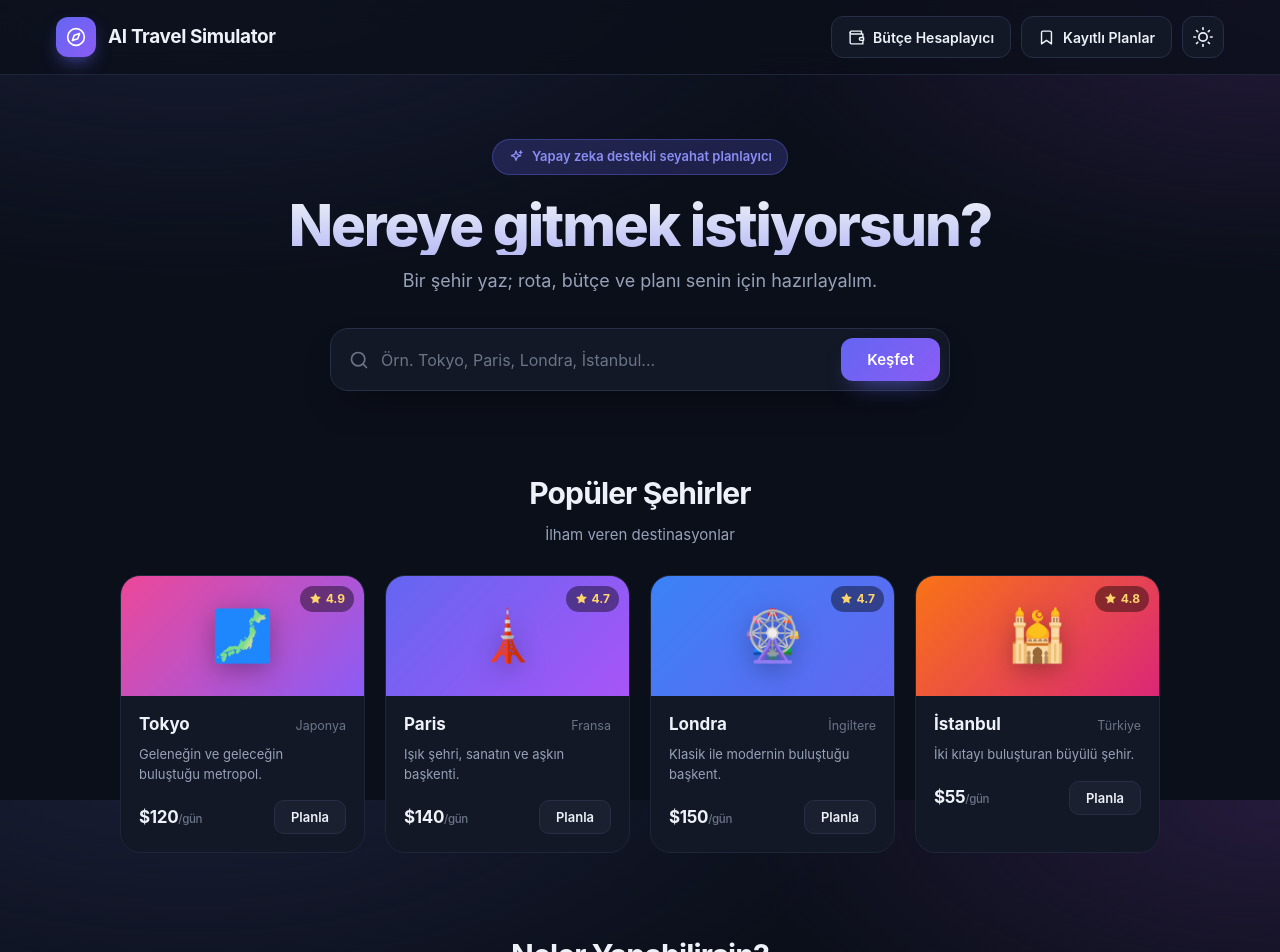
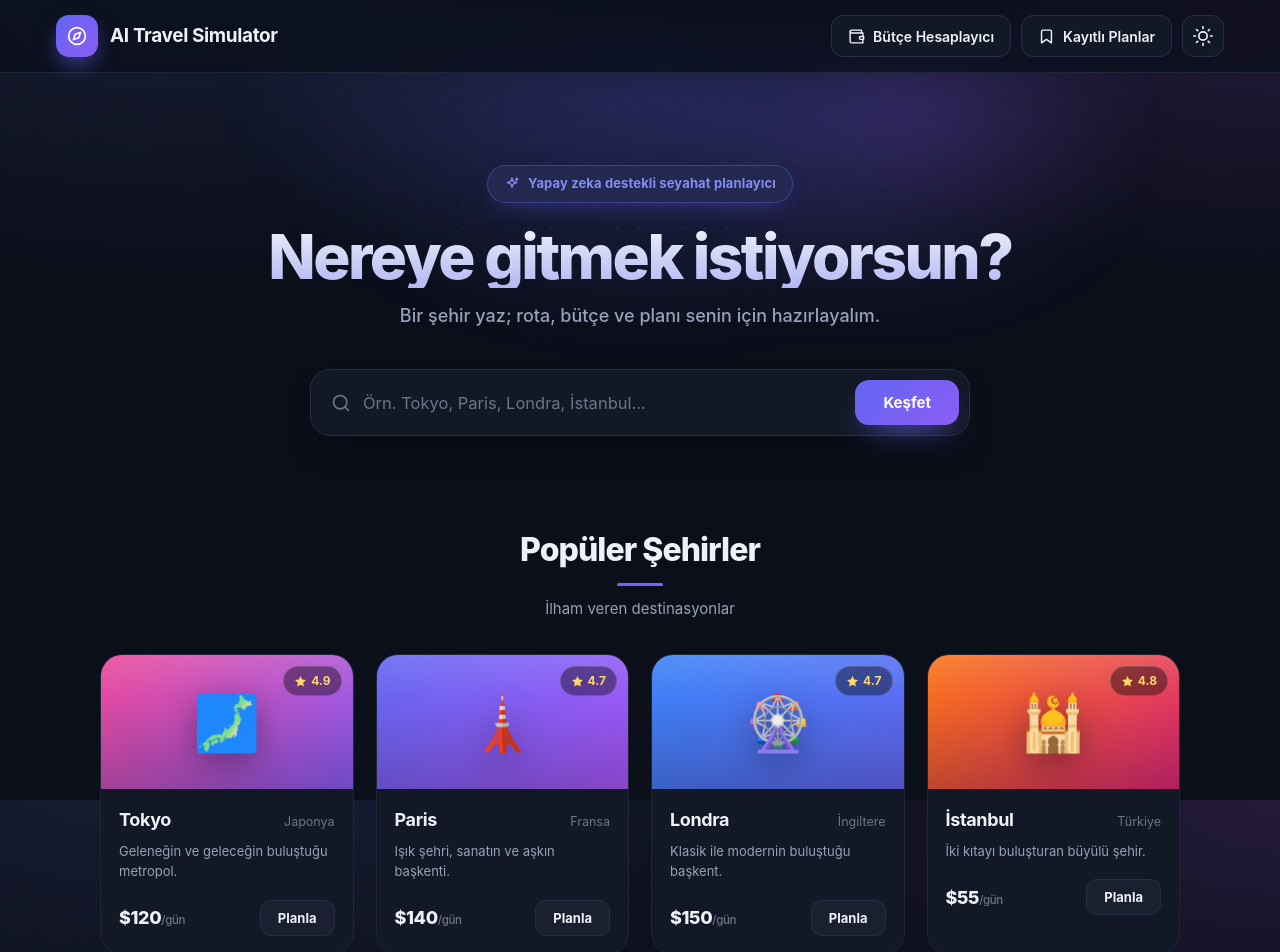
Before and after one commit to Ecrincvs/ai-travel-simulator, a React (Vite) app: page / in a window 1280 px wide. Shown: the top 952 px of the page. Built offline with nearby package versions, Linux system fonts and the light colour scheme.

Commit message:
Improve homepage premium UI

```diff
--- a/src/components/HomePage.css
+++ b/src/components/HomePage.css
@@ -13,9 +13,9 @@
   align-items: center;
   justify-content: space-between;
   gap: 16px;
-  padding: 16px clamp(18px, 5vw, 56px);
-  background: color-mix(in srgb, var(--bg) 76%, transparent);
-  backdrop-filter: blur(12px);
+  padding: 15px clamp(18px, 5vw, 56px);
+  background: color-mix(in srgb, var(--bg) 72%, transparent);
+  backdrop-filter: blur(16px) saturate(1.2);
   border-bottom: 1px solid var(--border-soft);
 }
 .home-brand {
@@ -26,16 +26,21 @@
 .home-brand-mark {
   display: grid;
   place-items: center;
-  width: 40px;
-  height: 40px;
-  border-radius: 12px;
+  width: 42px;
+  height: 42px;
+  border-radius: 13px;
   background: var(--accent-grad);
   color: #fff;
-  box-shadow: 0 8px 20px -8px var(--accent);
+  box-shadow: 0 10px 24px -8px var(--accent);
+  transition: transform 0.2s ease, box-shadow 0.2s ease;
+}
+.home-brand:hover .home-brand-mark {
+  transform: rotate(-8deg) scale(1.05);
+  box-shadow: 0 14px 30px -8px var(--accent);
 }
 .home-brand-text {
   font-size: clamp(16px, 2.4vw, 19px);
-  font-weight: 700;
+  font-weight: 750;
   letter-spacing: -0.02em;
 }
 .home-nav-actions {
@@ -55,12 +60,18 @@
   color: var(--text);
   font-size: 14px;
   font-weight: 600;
-  transition: all 0.16s ease;
+  transition: transform 0.16s ease, border-color 0.16s ease,
+    color 0.16s ease, background 0.16s ease, box-shadow 0.16s ease;
 }
 .home-saved-btn:hover {
   border-color: var(--accent);
   color: var(--accent);
   background: var(--surface-hover);
+  transform: translateY(-2px);
+  box-shadow: 0 10px 22px -14px var(--accent);
+}
+.home-saved-btn:active {
+  transform: translateY(0);
 }
 .home-theme-btn {
   display: grid;
@@ -71,11 +82,12 @@
   border: 1px solid var(--border);
   background: var(--surface);
   color: var(--text);
-  transition: all 0.16s ease;
+  transition: all 0.18s ease;
 }
 .home-theme-btn:hover {
   border-color: var(--accent);
   background: var(--surface-hover);
+  transform: translateY(-2px) rotate(12deg);
 }
 
 @media (max-width: 480px) {
@@ -93,70 +105,151 @@
 .home-main {
   flex: 1;
   width: 100%;
-  max-width: 1120px;
+  max-width: 1160px;
   margin: 0 auto;
-  padding: clamp(28px, 5vw, 64px) clamp(18px, 5vw, 40px);
+  padding: clamp(32px, 5vw, 72px) clamp(18px, 5vw, 40px);
   display: flex;
   flex-direction: column;
-  gap: clamp(44px, 7vw, 80px);
+  gap: clamp(52px, 7vw, 92px);
 }
 
 /* ---------- Hero ---------- */
 .home-hero {
+  position: relative;
   text-align: center;
   display: flex;
   flex-direction: column;
   align-items: center;
+  padding-top: clamp(8px, 3vw, 28px);
+}
+/* Premium aurora glow behind the hero (contained — no overflow) */
+.home-hero::before {
+  content: '';
+  position: absolute;
+  inset: -70px 8% auto 8%;
+  height: 380px;
+  background: radial-gradient(
+      62% 100% at 50% 0%,
+      color-mix(in srgb, var(--accent) 42%, transparent),
+      transparent 72%
+    ),
+    radial-gradient(
+      40% 80% at 78% 12%,
+      color-mix(in srgb, var(--accent-2) 32%, transparent),
+      transparent 70%
+    );
+  filter: blur(34px);
+  opacity: 0.75;
+  pointer-events: none;
+  z-index: 0;
+  animation: home-aurora 9s ease-in-out infinite alternate;
+  will-change: transform, opacity;
+}
+/* Subtle dot-grid texture behind the hero, faded toward the edges */
+.home-hero::after {
+  content: '';
+  position: absolute;
+  inset: -8px 0 auto;
+  height: 320px;
+  background-image: radial-gradient(
+    color-mix(in srgb, var(--text) 20%, transparent) 1px,
+    transparent 1.6px
+  );
+  background-size: 22px 22px;
+  -webkit-mask-image: radial-gradient(58% 70% at 50% 28%, #000, transparent 76%);
+  mask-image: radial-gradient(58% 70% at 50% 28%, #000, transparent 76%);
+  opacity: 0.35;
+  pointer-events: none;
+  z-index: 0;
+}
+.home-hero > * {
+  position: relative;
+  z-index: 1;
+}
+@keyframes home-aurora {
+  from {
+    transform: translate3d(-14px, 0, 0) scale(1);
+    opacity: 0.68;
+  }
+  to {
+    transform: translate3d(14px, -8px, 0) scale(1.05);
+    opacity: 0.82;
+  }
+}
+@media (prefers-reduced-motion: reduce) {
+  .home-hero::before {
+    animation: none;
+  }
 }
 .home-badge {
   display: inline-flex;
   align-items: center;
   gap: 8px;
-  padding: 7px 15px;
+  padding: 8px 16px;
   border-radius: 999px;
-  background: color-mix(in srgb, var(--accent) 22%, transparent);
-  border: 1px solid color-mix(in srgb, var(--accent) 38%, transparent);
-  color: color-mix(in srgb, var(--accent) 72%, var(--text));
+  background: color-mix(in srgb, var(--accent) 20%, var(--surface));
+  border: 1px solid color-mix(in srgb, var(--accent) 40%, transparent);
+  color: color-mix(in srgb, var(--accent) 74%, var(--text));
   font-size: 13px;
-  font-weight: 600;
+  font-weight: 650;
+  letter-spacing: 0.01em;
+  box-shadow: 0 8px 24px -12px color-mix(in srgb, var(--accent) 65%, transparent);
+  backdrop-filter: blur(4px);
 }
 .home-title {
-  margin: 20px 0 12px;
-  font-size: clamp(30px, 6.5vw, 58px);
-  font-weight: 800;
-  letter-spacing: -0.035em;
-  line-height: 1.05;
-  background: linear-gradient(180deg, var(--text), color-mix(in srgb, var(--text) 62%, var(--accent)));
+  margin: 22px 0 14px;
+  font-size: clamp(32px, 6.6vw, 62px);
+  font-weight: 850;
+  letter-spacing: -0.04em;
+  line-height: 1.03;
+  background: linear-gradient(
+    180deg,
+    var(--text),
+    color-mix(in srgb, var(--text) 58%, var(--accent))
+  );
   -webkit-background-clip: text;
   background-clip: text;
   color: transparent;
 }
 .home-subtitle {
-  margin: 0 0 34px;
+  margin: 0 0 38px;
   font-size: clamp(15px, 2.4vw, 18px);
+  font-weight: 450;
   color: var(--text-muted);
   max-width: 540px;
+  line-height: 1.6;
 }
 
 .home-search {
   width: 100%;
-  max-width: 620px;
+  max-width: 660px;
   display: flex;
   align-items: center;
   gap: 8px;
-  padding: 9px 9px 9px 18px;
-  border-radius: 18px;
+  padding: 10px 10px 10px 20px;
+  border-radius: 20px;
   background: var(--surface);
   border: 1px solid var(--border);
-  box-shadow: var(--shadow);
-  transition: border-color 0.16s ease;
+  box-shadow: 0 24px 60px -34px rgba(20, 24, 45, 0.5), var(--shadow);
+  transition: border-color 0.18s ease, box-shadow 0.18s ease,
+    transform 0.18s ease;
+}
+.home-search:hover {
+  border-color: color-mix(in srgb, var(--accent) 45%, var(--border));
 }
 .home-search:focus-within {
   border-color: var(--accent);
+  box-shadow: 0 0 0 4px color-mix(in srgb, var(--accent) 18%, transparent),
+    0 24px 60px -30px color-mix(in srgb, var(--accent) 45%, transparent);
+  transform: translateY(-1px);
 }
 .home-search-icon {
   color: var(--text-dim);
   flex-shrink: 0;
+  transition: color 0.18s ease;
+}
+.home-search:focus-within .home-search-icon {
+  color: var(--accent);
 }
 .home-search input {
   flex: 1;
@@ -165,42 +258,82 @@
   outline: none;
   background: transparent;
   color: var(--text);
-  font-size: 16px;
-  padding: 10px 4px;
+  font-size: 16.5px;
+  font-weight: 500;
+  padding: 11px 4px;
 }
 .home-search input::placeholder {
   color: var(--text-dim);
+  font-weight: 400;
 }
 .home-search-btn {
-  padding: 12px 26px;
+  position: relative;
+  overflow: hidden;
+  padding: 13px 28px;
   border: none;
-  border-radius: 12px;
+  border-radius: 14px;
   background: var(--accent-grad);
   color: #fff;
   font-size: 15px;
-  font-weight: 600;
+  font-weight: 700;
   white-space: nowrap;
-  box-shadow: 0 12px 26px -14px var(--accent);
-  transition: transform 0.15s ease, filter 0.15s ease;
+  box-shadow: 0 14px 30px -14px var(--accent);
+  transition: transform 0.16s ease, filter 0.16s ease, box-shadow 0.16s ease;
+}
+/* Sheen sweep on hover */
+.home-search-btn::before {
+  content: '';
+  position: absolute;
+  inset: 0;
+  background: linear-gradient(
+    115deg,
+    transparent 30%,
+    rgba(255, 255, 255, 0.4) 50%,
+    transparent 70%
+  );
+  transform: translateX(-130%);
+  transition: transform 0.6s ease;
+  pointer-events: none;
 }
 .home-search-btn:hover {
-  transform: translateY(-1px);
-  filter: brightness(1.06);
+  transform: translateY(-2px);
+  filter: brightness(1.08);
+  box-shadow: 0 20px 38px -14px var(--accent);
+}
+.home-search-btn:hover::before {
+  transform: translateX(130%);
+}
+.home-search-btn:active {
+  transform: translateY(0);
 }
 
 /* ---------- Sections ---------- */
 .home-section-head {
   text-align: center;
-  margin-bottom: 28px;
+  margin-bottom: 34px;
 }
 .home-section-head h2 {
+  position: relative;
+  display: inline-block;
   margin: 0;
-  font-size: clamp(22px, 3.5vw, 30px);
-  font-weight: 750;
+  padding-bottom: 12px;
+  font-size: clamp(23px, 3.5vw, 32px);
+  font-weight: 800;
   letter-spacing: -0.03em;
 }
+.home-section-head h2::after {
+  content: '';
+  position: absolute;
+  left: 50%;
+  bottom: 0;
+  transform: translateX(-50%);
+  width: 46px;
+  height: 3px;
+  border-radius: 999px;
+  background: var(--accent-grad);
+}
 .home-section-head p {
-  margin: 8px 0 0;
+  margin: 12px 0 0;
   font-size: 15px;
   color: var(--text-muted);
 }
@@ -210,15 +343,15 @@
   flex-direction: column;
   align-items: center;
   gap: 8px;
-  padding: 48px 24px;
+  padding: 52px 24px;
   text-align: center;
   color: var(--text-muted);
   border: 1px dashed var(--border);
-  border-radius: var(--radius);
+  border-radius: 22px;
   background: var(--surface);
 }
 .home-empty-emoji {
-  font-size: 34px;
+  font-size: 36px;
   margin-bottom: 4px;
 }
 .home-empty p {
@@ -231,7 +364,7 @@
   font-size: 13.5px;
 }
 .home-empty-btn {
-  margin-top: 8px;
+  margin-top: 10px;
   padding: 10px 20px;
   border-radius: 11px;
   border: 1px solid var(--border);
@@ -244,53 +377,98 @@
 .home-empty-btn:hover {
   border-color: var(--accent);
   color: var(--accent);
+  transform: translateY(-1px);
 }
 
 /* ---------- City cards ---------- */
 .home-cities {
   display: grid;
   grid-template-columns: repeat(4, 1fr);
-  gap: 20px;
+  gap: 22px;
 }
 .home-city {
-  border-radius: 20px;
+  position: relative;
+  border-radius: 22px;
   overflow: hidden;
   background: var(--surface);
   border: 1px solid var(--border-soft);
-  transition: transform 0.18s ease, box-shadow 0.18s ease, border-color 0.18s ease;
+  transition: transform 0.22s cubic-bezier(0.22, 1, 0.36, 1),
+    box-shadow 0.22s ease, border-color 0.22s ease;
 }
 .home-city:hover {
-  transform: translateY(-5px);
-  border-color: var(--accent);
-  box-shadow: var(--shadow);
+  transform: translateY(-7px);
+  border-color: color-mix(in srgb, var(--accent) 55%, var(--border));
+  box-shadow: 0 28px 52px -28px color-mix(in srgb, var(--accent) 55%, transparent),
+    var(--shadow);
 }
 .home-city-banner {
   position: relative;
-  height: 120px;
+  height: 134px;
   display: grid;
   place-items: center;
+  overflow: hidden;
+}
+/* Depth: soft top highlight + bottom shade over the gradient */
+.home-city-banner::after {
+  content: '';
+  position: absolute;
+  inset: 0;
+  background: linear-gradient(
+    180deg,
+    rgba(255, 255, 255, 0.12),
+    transparent 32%,
+    rgba(0, 0, 0, 0.2)
+  );
+  pointer-events: none;
+}
+/* Sheen sweep across the banner on card hover */
+.home-city-banner::before {
+  content: '';
+  position: absolute;
+  inset: 0;
+  z-index: 2;
+  background: linear-gradient(
+    115deg,
+    transparent 38%,
+    rgba(255, 255, 255, 0.28) 50%,
+    transparent 62%
+  );
+  transform: translateX(-125%);
+  transition: transform 0.7s ease;
+  pointer-events: none;
+}
+.home-city:hover .home-city-banner::before {
+  transform: translateX(125%);
 }
 .home-city-emoji {
-  font-size: 50px;
-  filter: drop-shadow(0 6px 12px rgba(0, 0, 0, 0.3));
+  position: relative;
+  z-index: 1;
+  font-size: 54px;
+  filter: drop-shadow(0 8px 16px rgba(0, 0, 0, 0.35));
+  transition: transform 0.25s ease;
+}
+.home-city:hover .home-city-emoji {
+  transform: scale(1.1) translateY(-2px);
 }
 .home-city-rating {
   position: absolute;
-  top: 10px;
-  right: 10px;
+  z-index: 1;
+  top: 11px;
+  right: 11px;
   display: inline-flex;
   align-items: center;
   gap: 4px;
-  padding: 4px 9px;
+  padding: 5px 10px;
   border-radius: 999px;
-  background: rgba(0, 0, 0, 0.42);
-  backdrop-filter: blur(4px);
+  background: rgba(0, 0, 0, 0.4);
+  backdrop-filter: blur(6px);
+  border: 1px solid rgba(255, 255, 255, 0.16);
   color: #ffd66b;
   font-size: 12px;
   font-weight: 700;
 }
 .home-city-body {
-  padding: 16px 18px 18px;
+  padding: 17px 18px 18px;
 }
 .home-city-head {
   display: flex;
@@ -300,18 +478,19 @@
 }
 .home-city-head h3 {
   margin: 0;
-  font-size: 17px;
-  font-weight: 700;
+  font-size: 18px;
+  font-weight: 750;
+  letter-spacing: -0.02em;
 }
 .home-city-head span {
   font-size: 12.5px;
   color: var(--text-dim);
 }
 .home-city-desc {
-  margin: 8px 0 16px;
+  margin: 8px 0 18px;
   font-size: 13px;
   color: var(--text-muted);
-  line-height: 1.5;
+  line-height: 1.55;
 }
 .home-city-foot {
   display: flex;
@@ -320,8 +499,8 @@
   gap: 8px;
 }
 .home-city-price {
-  font-size: 17px;
-  font-weight: 700;
+  font-size: 18px;
+  font-weight: 800;
   letter-spacing: -0.02em;
 }
 .home-city-price small {
@@ -330,68 +509,91 @@
   color: var(--text-dim);
 }
 .home-city-btn {
-  padding: 8px 16px;
+  padding: 9px 17px;
   border: 1px solid var(--border);
-  border-radius: 10px;
+  border-radius: 11px;
   background: var(--surface-2);
   color: var(--text);
   font-size: 13px;
-  font-weight: 600;
-  transition: all 0.16s ease;
+  font-weight: 650;
+  transition: transform 0.16s ease, background 0.16s ease,
+    border-color 0.16s ease, color 0.16s ease, box-shadow 0.16s ease;
 }
 .home-city-btn:hover {
   background: var(--accent-grad);
   border-color: transparent;
   color: #fff;
+  transform: translateY(-2px);
+  box-shadow: 0 12px 24px -12px var(--accent);
+}
+.home-city-btn:active {
+  transform: translateY(0);
 }
 
 /* ---------- Feature cards ---------- */
 .home-features {
   display: grid;
   grid-template-columns: repeat(3, 1fr);
-  gap: 20px;
+  gap: 22px;
 }
 .home-feature {
   display: block;
   width: 100%;
   text-align: left;
-  padding: 28px 24px;
-  border-radius: 20px;
+  padding: 30px 26px;
+  border-radius: 22px;
   background: var(--surface);
   border: 1px solid var(--border-soft);
   color: inherit;
   font: inherit;
   cursor: pointer;
-  transition: transform 0.18s ease, border-color 0.18s ease;
+  transition: transform 0.22s cubic-bezier(0.22, 1, 0.36, 1),
+    border-color 0.22s ease, box-shadow 0.22s ease, background 0.22s ease;
 }
 .home-feature:hover {
-  transform: translateY(-4px);
-  border-color: var(--accent);
+  transform: translateY(-6px);
+  border-color: color-mix(in srgb, var(--accent) 50%, var(--border));
+  background: linear-gradient(
+    165deg,
+    color-mix(in srgb, var(--accent) 6%, var(--surface)),
+    var(--surface)
+  );
+  box-shadow: 0 26px 50px -30px color-mix(in srgb, var(--accent) 45%, transparent),
+    var(--shadow);
+}
+.home-feature:active {
+  transform: translateY(-2px);
 }
 .home-feature-cta {
   display: inline-block;
-  margin-top: 14px;
+  margin-top: 16px;
   font-size: 13.5px;
   font-weight: 700;
   color: var(--accent);
-  transition: transform 0.16s ease;
+  transition: transform 0.18s ease;
 }
 .home-feature:hover .home-feature-cta {
-  transform: translateX(3px);
+  transform: translateX(4px);
 }
 .home-feature-icon {
   display: grid;
   place-items: center;
-  width: 54px;
-  height: 54px;
-  border-radius: 15px;
+  width: 56px;
+  height: 56px;
+  border-radius: 16px;
   background: color-mix(in srgb, currentColor 15%, transparent);
-  margin-bottom: 18px;
+  border: 1px solid color-mix(in srgb, currentColor 22%, transparent);
+  margin-bottom: 20px;
+  transition: transform 0.22s ease, box-shadow 0.22s ease;
+}
+.home-feature:hover .home-feature-icon {
+  transform: scale(1.08) rotate(-4deg);
+  box-shadow: 0 12px 26px -10px currentColor;
 }
 .home-feature h3 {
   margin: 0 0 8px;
-  font-size: 17.5px;
-  font-weight: 700;
+  font-size: 18px;
+  font-weight: 750;
   letter-spacing: -0.02em;
 }
 .home-feature p {
@@ -408,13 +610,13 @@
   justify-content: space-between;
   gap: 12px;
   flex-wrap: wrap;
-  padding: 26px clamp(18px, 5vw, 56px);
+  padding: 28px clamp(18px, 5vw, 56px);
   border-top: 1px solid var(--border-soft);
   font-size: 13px;
   color: var(--text-dim);
 }
 .home-footer span:first-child {
-  font-weight: 600;
+  font-weight: 650;
   color: var(--text-muted);
 }
 
@@ -435,10 +637,11 @@
   .home-search {
     flex-wrap: wrap;
     padding: 12px;
+    border-radius: 18px;
   }
   .home-search input {
     width: 100%;
-    padding: 6px 8px;
+    padding: 8px 8px;
   }
   .home-search-btn {
     width: 100%;
```
